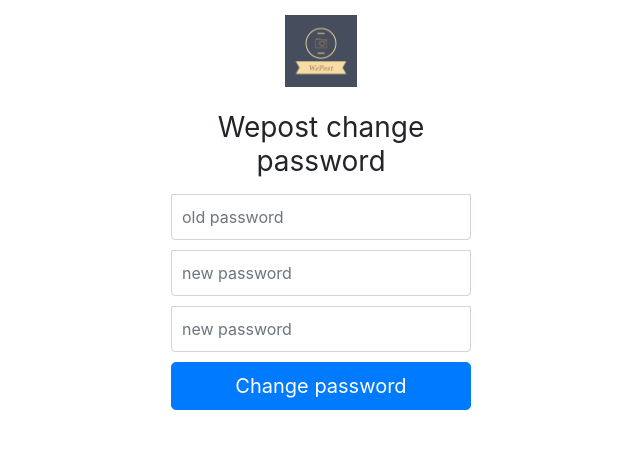
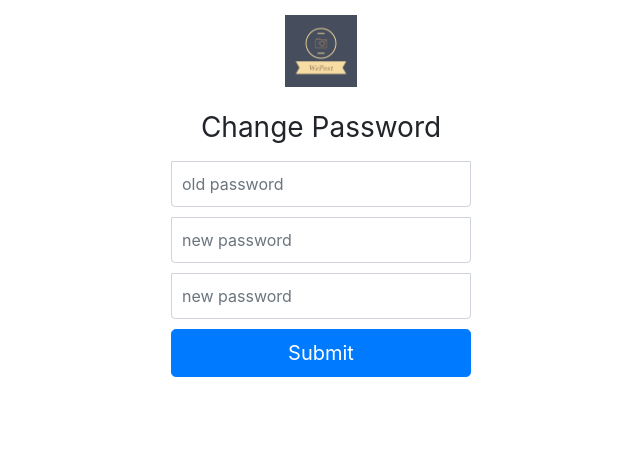
Before and after one commit to Hannidiot/wepost, a Django app: page /accounts/password/change/ in a window 1280 px wide. Shown: the part 56-505 px from the top of the page, without its empty margins (319-959 px from the left). Run offline with Django 3.2, Linux system fonts and the light colour scheme; the visitor is signed in with stand-in values (Sample User, id 1); some libraries are stand-ins or nearby versions.

Commit message:
do some changes to password change page

```diff
--- a/templates/account/password_change.html
+++ b/templates/account/password_change.html
@@ -11,7 +11,7 @@
     {% csrf_token %}
     {{ form.errors }}
     <img class="mb-4" src="{% static 'images/logo.png' %}" alt="" width="72" height="72">
-    <h1 class="h3 mb-3 font-weight-normal">Wepost change password</h1>
+    <h1 class="h3 mb-3 font-weight-normal">Change Password</h1>
     <label for="inputEmail3" class="sr-only">Old password</label>
     <input type="password" class="form-control" name="oldpassword" id="inputEmail3" placeholder="old password">
 
@@ -21,7 +21,7 @@
     <label for="inputPassword3" class="sr-only">Password Again</label>
     <input type="password" name="password2" class="form-control" id="inputPassword3" placeholder="new password">
 
-    <button class="btn btn-lg btn-primary btn-block" type="submit">Change password</button>
+    <button class="btn btn-lg btn-primary btn-block" type="submit">Submit</button>
   </form>
 </div>
 {% endblock body_block %}
```
